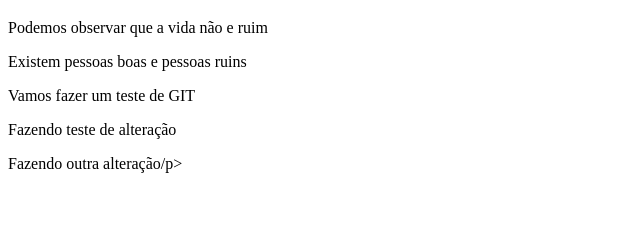
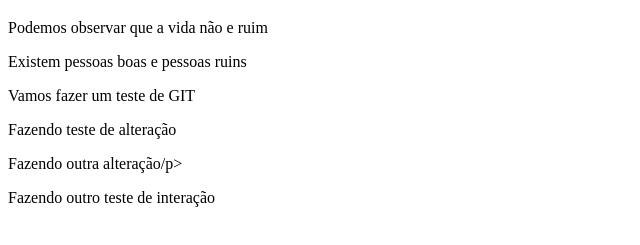
Before and after one commit to victortorresb/test-git-open-source, a plain HTML site: page index.html in a window 1280 px wide. Shown: the part 61-306 px from the top of the page, without its empty margins (0-640 px from the left). Drawn offline with Linux system fonts and the light colour scheme.

Commit message:
Outras alterações

```diff
--- a/index.html
+++ b/index.html
@@ -13,6 +13,6 @@
     <p>Vamos fazer um teste de GIT</p>
     <P>Fazendo teste de alteração</P>
     <p>Fazendo outra alteração/p>
-
+    <p>Fazendo outro teste de interação</p>
 </body>
 </html>
```
